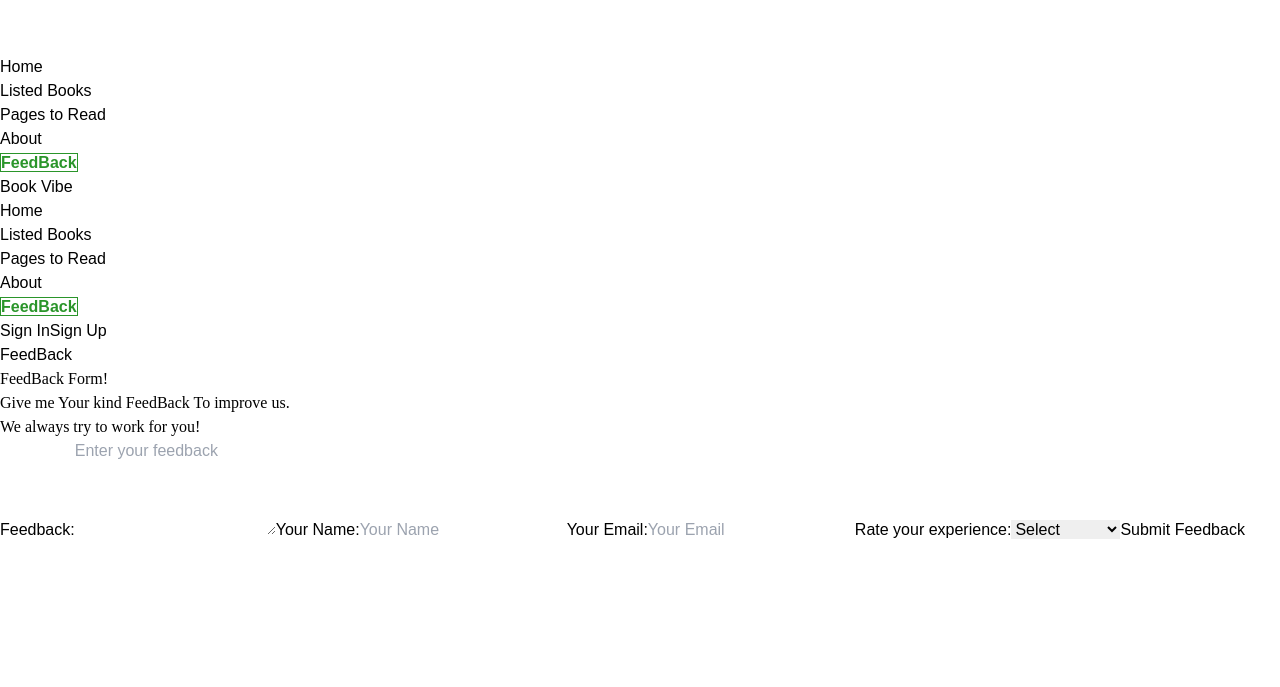
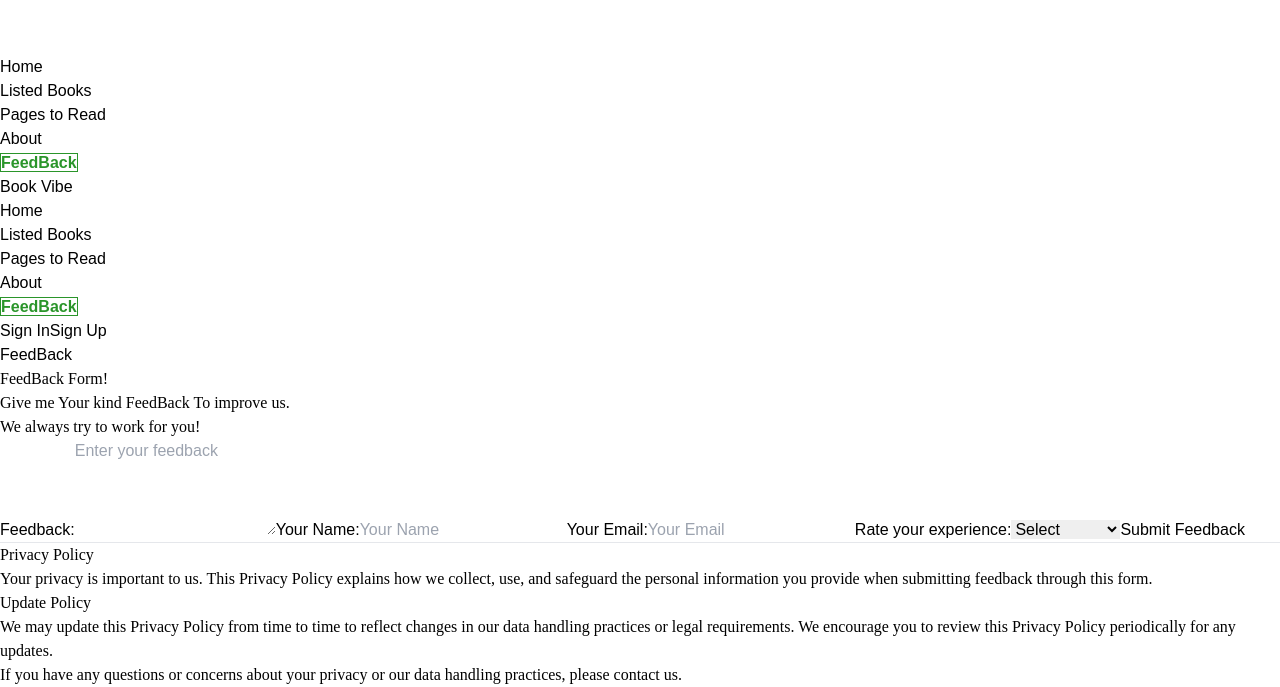
Before and after one commit to codersabbir1/Book-Review-Application, a React (Vite) app: page /feedback in a window 1280 px wide. Shown: the part 1225-1912 px from the top of the page. Before the commit the page ends 1767 px from the top, so only its background shows below. Built offline with nearby package versions, Linux system fonts and the light colour scheme.

Commit message:
added the privacy info on feedback page

```diff
--- a/src/components/FeedBackContent/FeedBackContent.jsx
+++ b/src/components/FeedBackContent/FeedBackContent.jsx
@@ -11,6 +11,29 @@ function FeedBackContent() {
         <FeedbackInfo />
         <FeedbackForm />
       </div>
+      <hr />
+      <div className="flex flex-col gap-5 py-10">
+        <div className="flex flex-col">
+          <h1 className="text-3xl py-2 font-semibold">Privacy Policy</h1>
+          <p className="text-xl text-gray-500 py-1">
+            Your privacy is important to us. This Privacy Policy explains how we
+            collect, use, and safeguard the personal information you provide
+            when submitting feedback through this form.
+          </p>
+          <p className="font-bold text-2xl mt-7">Update Policy</p>
+          <p className="text-xl text-gray-500 py-1">
+            We may update this Privacy Policy from time to time to reflect
+            changes in our data handling practices or legal requirements. We
+            encourage you to review this Privacy Policy periodically for any
+            updates.
+          </p>
+
+          <p className="text-xl text-gray-700 py-3">
+            If you have any questions or concerns about your privacy or our data
+            handling practices, please contact us.
+          </p>
+        </div>
+      </div>
     </div>
   );
 }
--- a/src/components/FeedbackForm/FeedbackForm.jsx
+++ b/src/components/FeedbackForm/FeedbackForm.jsx
@@ -18,7 +18,7 @@ function FeedbackForm() {
         onSubmit={handleSubmit}
         className="w-full mx-auto flex flex-col workSans text-lg"
       >
-        <label htmlFor="feedback" className="block mt-4">
+        <label htmlFor="feedback" className="block mt-4 text-start">
           Feedback:
         </label>
         <textarea
@@ -27,10 +27,10 @@ function FeedbackForm() {
           value={text}
           onChange={(e) => setText(e.target.value)}
           placeholder="Enter your feedback"
-          className="textarea textarea-bordered mt-1 mb-4"
+          className="textarea textarea-bordered mt-1 mb-4 "
         ></textarea>
 
-        <label htmlFor="name" className="block">
+        <label htmlFor="name" className="block text-start">
           Your Name:
         </label>
         <input
@@ -42,7 +42,7 @@ function FeedbackForm() {
           className="input input-bordered mt-1 mb-4"
         />
 
-        <label htmlFor="email" className="block">
+        <label htmlFor="email" className="block text-start">
           Your Email:
         </label>
         <input
@@ -54,7 +54,7 @@ function FeedbackForm() {
           className="input input-bordered mt-1 mb-4"
         />
 
-        <label htmlFor="rating" className="block">
+        <label htmlFor="rating" className="block text-start">
           Rate your experience:
         </label>
         <select
```
